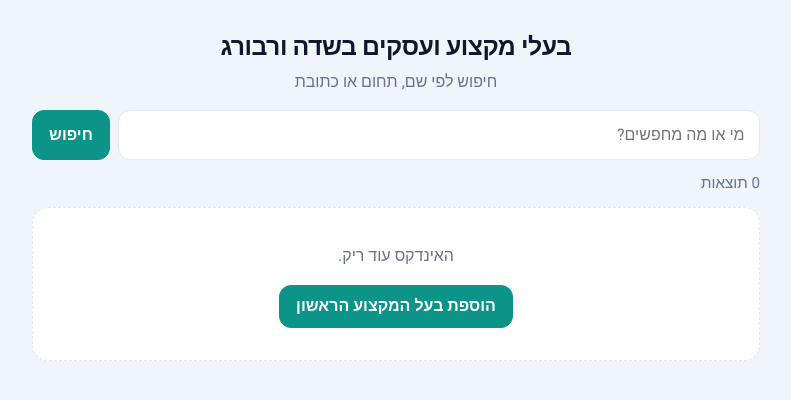
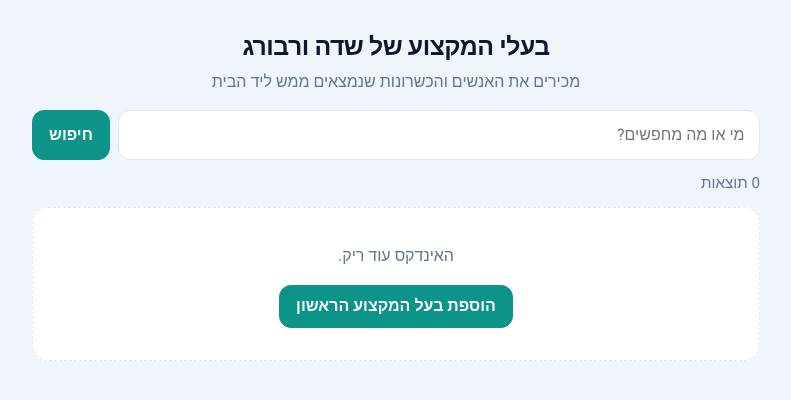
Before and after one commit to kbaronsela/race-driver-recommendations, a Flask app: page / in a window 1280 px wide. Shown: the part 61-461 px from the top of the page, without its empty margins (244-1035 px from the left). Run offline with Flask 3, Linux system fonts and the light colour scheme; data that the repository does not hold is empty.

Commit message:
Home: new heading and subtitle
Heading is now "בעלי המקצוע של שדה ורבורג" with the subtitle
"מכירים את האנשים והכשרונות שנמצאים ממש ליד הבית".

Co-Authored-By: Claude Code <noreply@anthropic.com>

```diff
--- a/mishelanu/templates/index.html
+++ b/mishelanu/templates/index.html
@@ -2,8 +2,8 @@
 {% block title %}משלנו — אינדקס בעלי מקצוע בשדה ורבורג{% endblock %}
 {% block content %}
 <section class="hero">
-  <h1>בעלי מקצוע ועסקים בשדה ורבורג</h1>
-  <p>חיפוש לפי שם, תחום או כתובת</p>
+  <h1>בעלי המקצוע של שדה ורבורג</h1>
+  <p>מכירים את האנשים והכשרונות שנמצאים ממש ליד הבית</p>
 </section>
 
 <form class="search" method="get" action="{{ url_for('index') }}" role="search">
```
